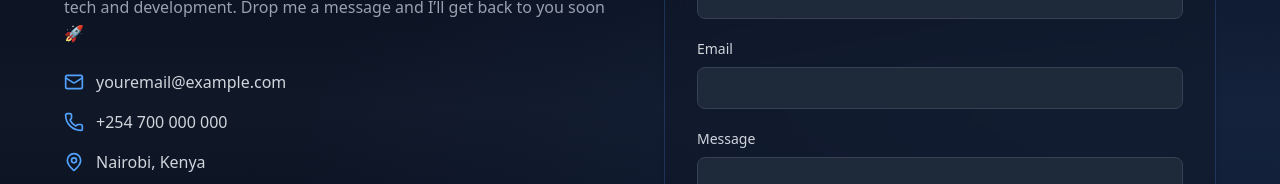
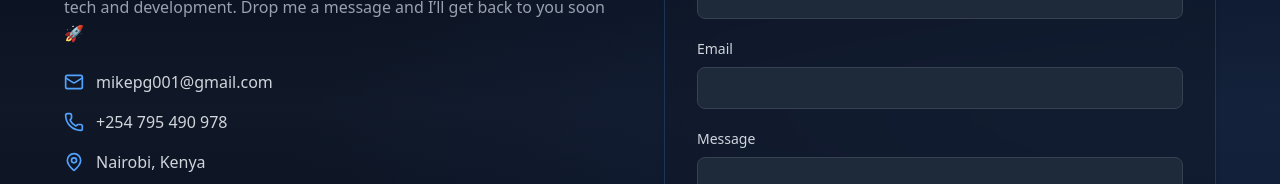
Before and after one commit to mike-PG65/myportfolio, a React (Vite) app: page /contact in a window 1280 px wide. Shown: the part 292-476 px from the top of the page. Built offline with nearby package versions, Linux system fonts and the light colour scheme.

Commit message:
updated the dates displayer

```diff
--- a/src/pages/Contact.jsx
+++ b/src/pages/Contact.jsx
@@ -72,11 +72,11 @@ const Contact = () => {
           <div className="space-y-4 mt-6">
             <div className="flex items-center gap-3">
               <Mail className="text-blue-400 w-5 h-5" />
-              <span className="text-gray-300">youremail@example.com</span>
+              <span className="text-gray-300">mikepg001@gmail.com</span>
             </div>
             <div className="flex items-center gap-3">
               <Phone className="text-blue-400 w-5 h-5" />
-              <span className="text-gray-300">+254 700 000 000</span>
+              <span className="text-gray-300">+254 795 490 978</span>
             </div>
             <div className="flex items-center gap-3">
               <MapPin className="text-blue-400 w-5 h-5" />
--- a/src/pages/Experience.jsx
+++ b/src/pages/Experience.jsx
@@ -109,7 +109,7 @@ const Experience = () => {
                       })}{" "}
                       –{" "}
                       {exp.endDate && exp.endDate !== "Present"
-                        ? new Date(exp.enddate).toLocaleString("default", {
+                        ? new Date(exp.endDate).toLocaleString("default", {
                             month: "short",
                             year: "numeric",
                           })
```
